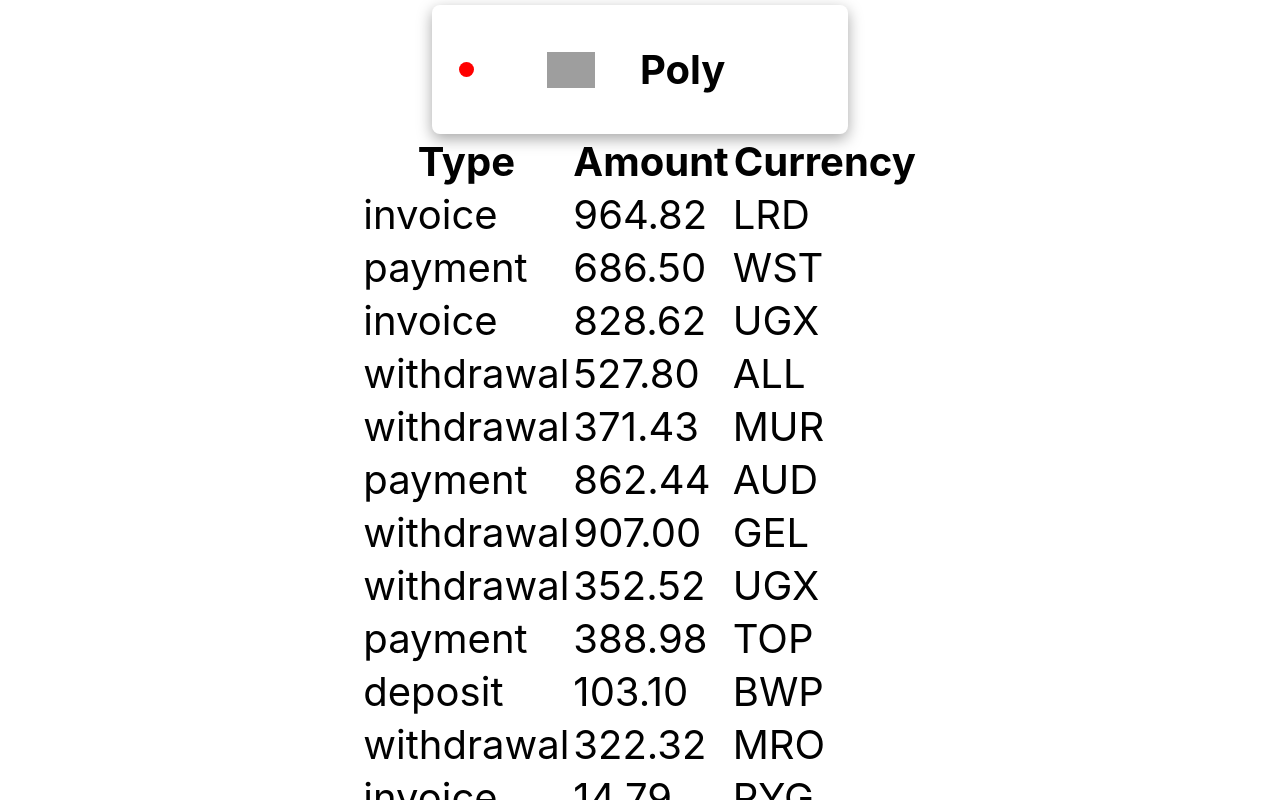
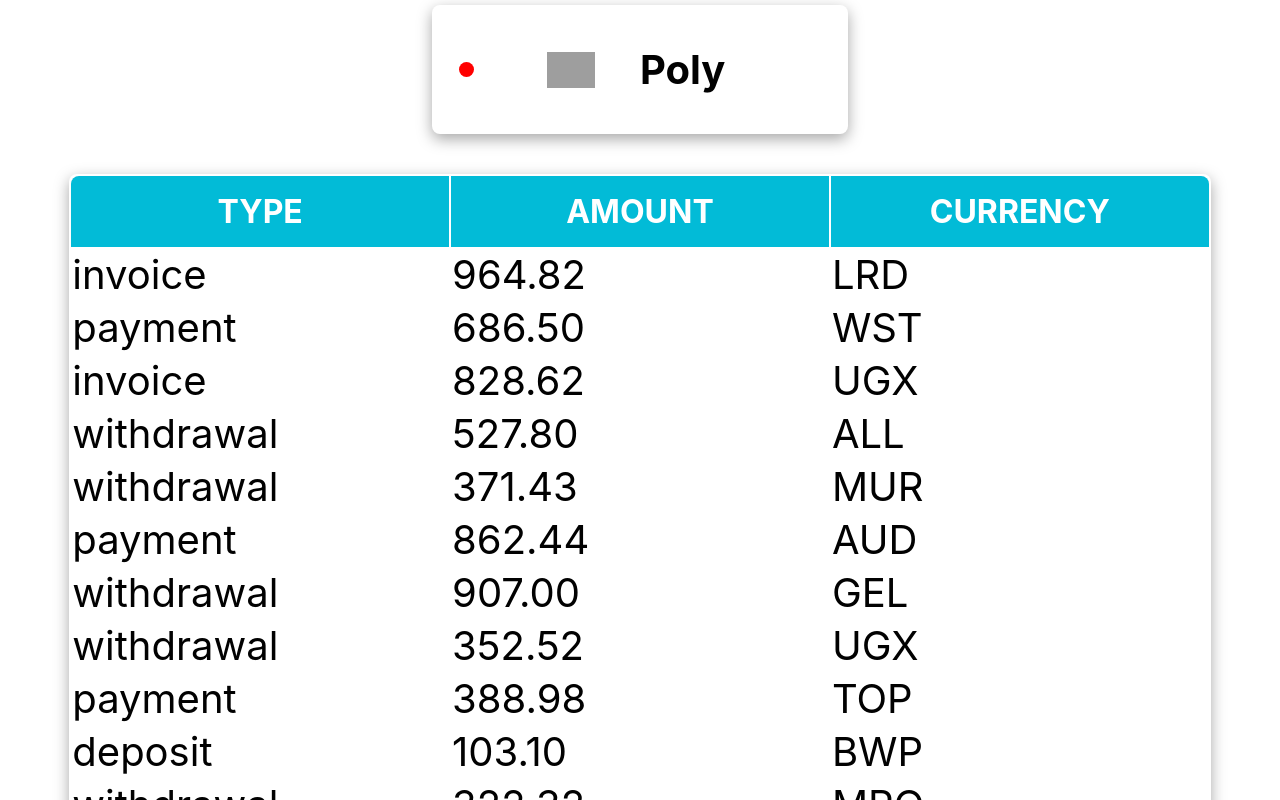
Before and after one commit to Ront31/goit-react-hw-01-components, a React (Create React App) app: page / in a window 1280 px wide. Shown: the part 1820-2620 px from the top of the page. Built offline with nearby package versions, Linux system fonts and the light colour scheme; grey boxes are pictures that could not be loaded.

Commit message:
task 4 done

```diff
--- a/src/components/Transactions/Transaction.module.css
+++ b/src/components/Transactions/Transaction.module.css
@@ -0,0 +1,44 @@
+.transactionHistory {
+  margin: 5vh auto;
+  box-shadow: rgba(0, 0, 0, 0.35) 0px 5px 15px;
+  border-radius: 0.5rem;
+}
+
+.headersRow {
+  font-size: 1.5rem;
+  text-align: center;
+}
+.columnHeader {
+  width: 30%;
+  padding: 1rem 5rem;
+  background-color: #02bbd7;
+  color: #fff;
+  font-size: 2rem;
+  text-transform: uppercase;
+  text-align: center;
+}
+
+.columnHeader:first-child {
+  border-radius: 0.5rem 0 0 0;
+}
+.columnHeader:last-child {
+  border-radius: 0 0.5rem 0 0;
+}
+.valuesRow:last-child .transactionData:first-child {
+  border-radius: 0 0 0 0.5rem;
+}
+.valuesRow:last-child .transactionData:last-child {
+  border-radius: 0 0 0.5rem 0;
+}
+
+.valuesRow {
+  width: 33%;
+  color: #8a8b8e;
+  font-size: 2rem;
+  text-align: center;
+  text-transform: capitalize;
+}
+
+.valuesRow:nth-child(even) {
+  background-color: #f2f2f2;
+}
--- a/src/components/Transactions/TransactionHistory.jsx
+++ b/src/components/Transactions/TransactionHistory.jsx
@@ -1,14 +1,14 @@
 import { Transaction } from './Transaction';
-// import css from './Transaction.module.css';
+import css from './Transaction.module.css';
 import PropTypes from 'prop-types';
 
 export const TransactionHistory = ({ transactions }) => (
-  <table className="transaction-history">
-    <thead>
-      <tr>
-        <th>Type</th>
-        <th>Amount</th>
-        <th>Currency</th>
+  <table className={css.transactionHistory}>
+    <thead className={css.hederRow}>
+      <tr className={css.valuesRow}>
+        <th className={css.columnHeader}>Type</th>
+        <th className={css.columnHeader}>Amount</th>
+        <th className={css.columnHeader}>Currency</th>
       </tr>
     </thead>
     <tbody>
```
